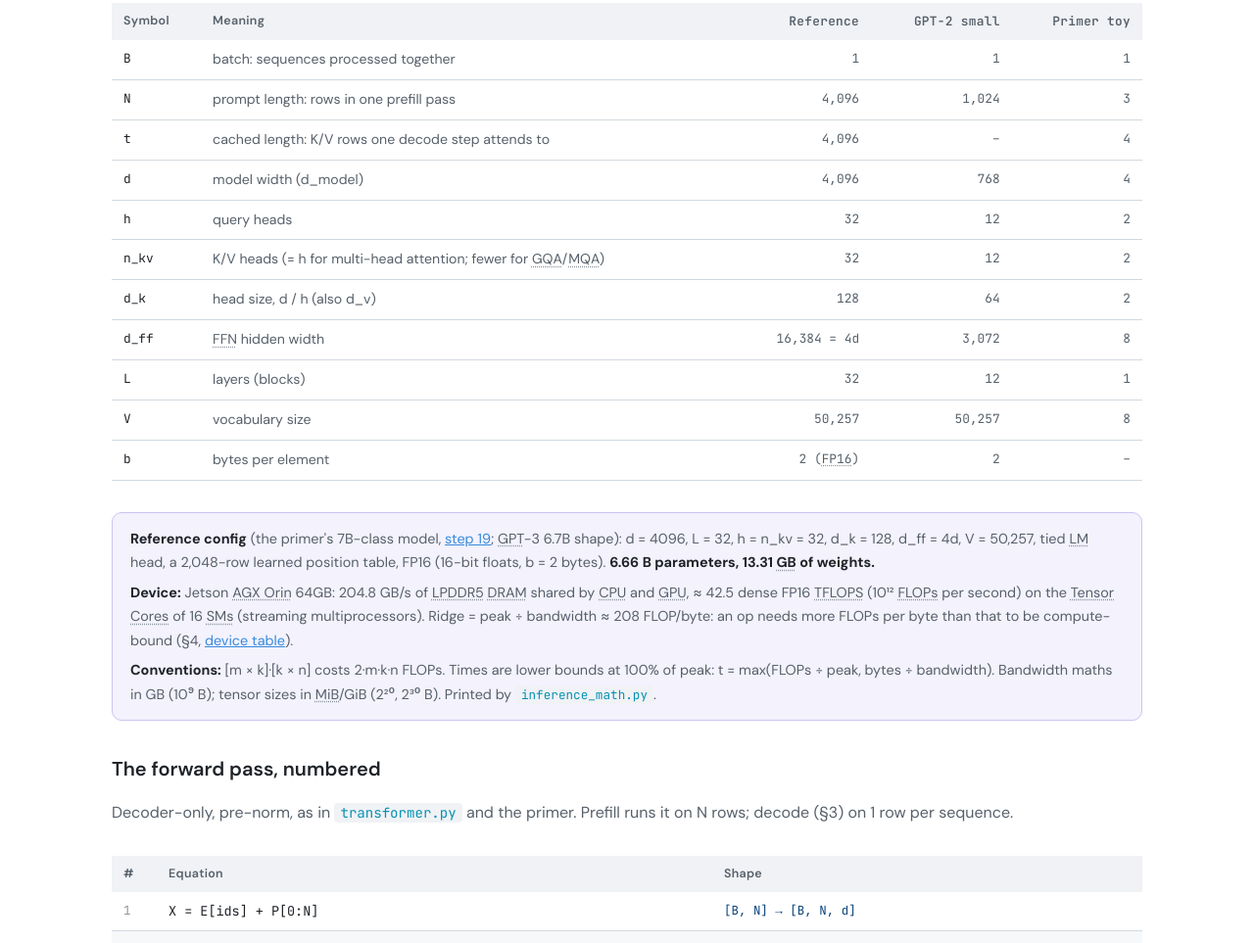
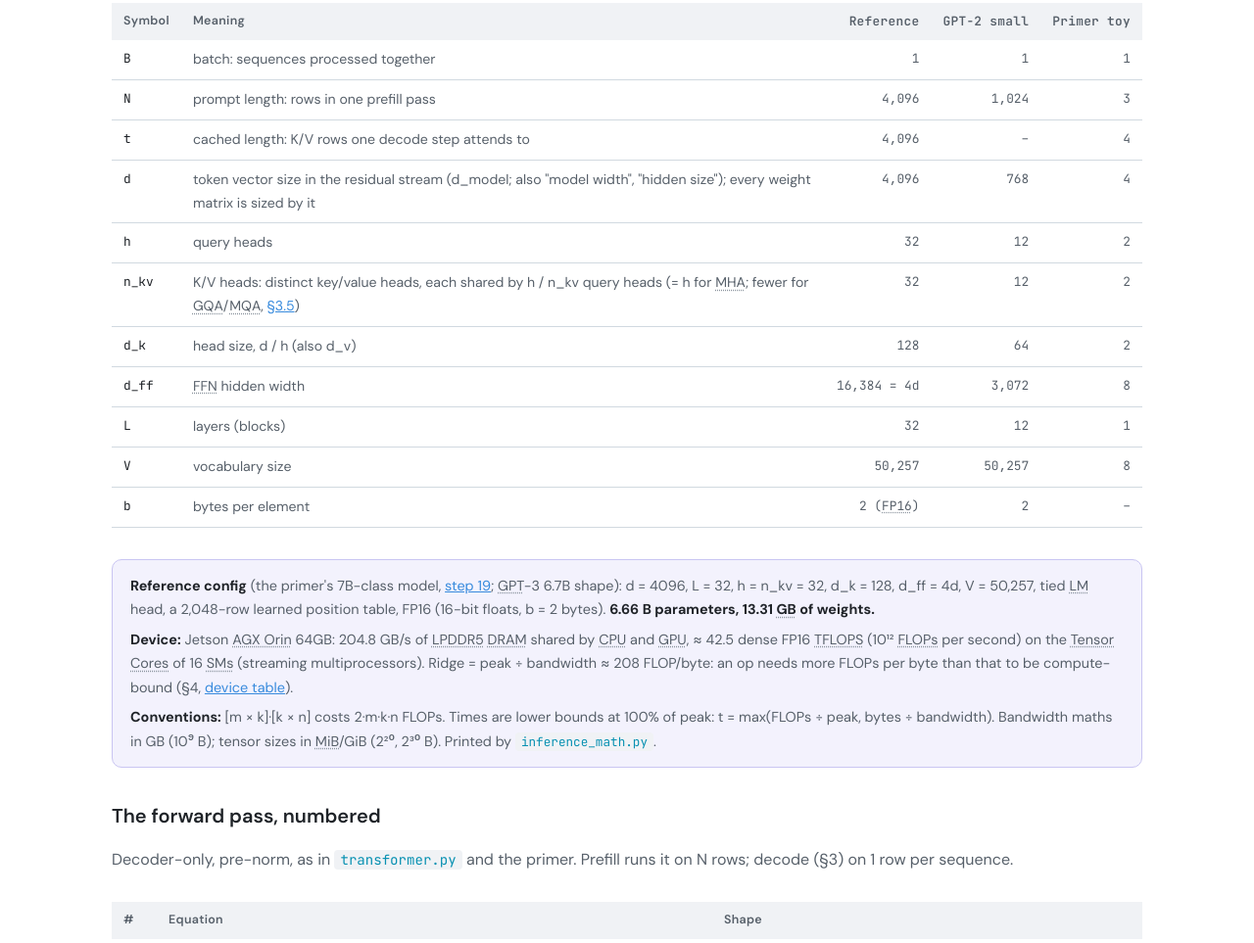
Before and after one commit to hokwangchoi/hc-model-study, a plain HTML site: page transformer/transformer_guide.html in a window 1280 px wide. Shown: the part 2050-3013 px from the top of the page at 98% size. Drawn offline with Linux system fonts and the light colour scheme.

Commit message:
Notation: describe d as the residual-stream token size and n_kv as shared K/V heads

```diff
--- a/transformer/transformer_guide.html
+++ b/transformer/transformer_guide.html
@@ -475,9 +475,9 @@
                     <tr><td class="mono">B</td><td>batch: sequences processed together</td><td class="n">1</td><td class="n">1</td><td class="n">1</td></tr>
                     <tr><td class="mono">N</td><td>prompt length: rows in one prefill pass</td><td class="n">4,096</td><td class="n">1,024</td><td class="n">3</td></tr>
                     <tr><td class="mono">t</td><td>cached length: K/V rows one decode step attends to</td><td class="n">4,096</td><td class="n">–</td><td class="n">4</td></tr>
-                    <tr><td class="mono">d</td><td>model width (d_model)</td><td class="n">4,096</td><td class="n">768</td><td class="n">4</td></tr>
+                    <tr><td class="mono">d</td><td>token vector size in the residual stream (d_model; also "model width", "hidden size"); every weight matrix is sized by it</td><td class="n">4,096</td><td class="n">768</td><td class="n">4</td></tr>
                     <tr><td class="mono">h</td><td>query heads</td><td class="n">32</td><td class="n">12</td><td class="n">2</td></tr>
-                    <tr><td class="mono">n_kv</td><td>K/V heads (= h for multi-head attention; fewer for GQA/MQA)</td><td class="n">32</td><td class="n">12</td><td class="n">2</td></tr>
+                    <tr><td class="mono">n_kv</td><td>K/V heads: distinct key/value heads, each shared by h / n_kv query heads (= h for MHA; fewer for GQA/MQA, <a href="#gqa">§3.5</a>)</td><td class="n">32</td><td class="n">12</td><td class="n">2</td></tr>
                     <tr><td class="mono">d_k</td><td>head size, d / h (also d_v)</td><td class="n">128</td><td class="n">64</td><td class="n">2</td></tr>
                     <tr><td class="mono">d_ff</td><td>FFN hidden width</td><td class="n">16,384 = 4d</td><td class="n">3,072</td><td class="n">8</td></tr>
                     <tr><td class="mono">L</td><td>layers (blocks)</td><td class="n">32</td><td class="n">12</td><td class="n">1</td></tr>
```
Also changed, not shown: transformer/transformer_step_by_step.html (+1 -1 lines).
